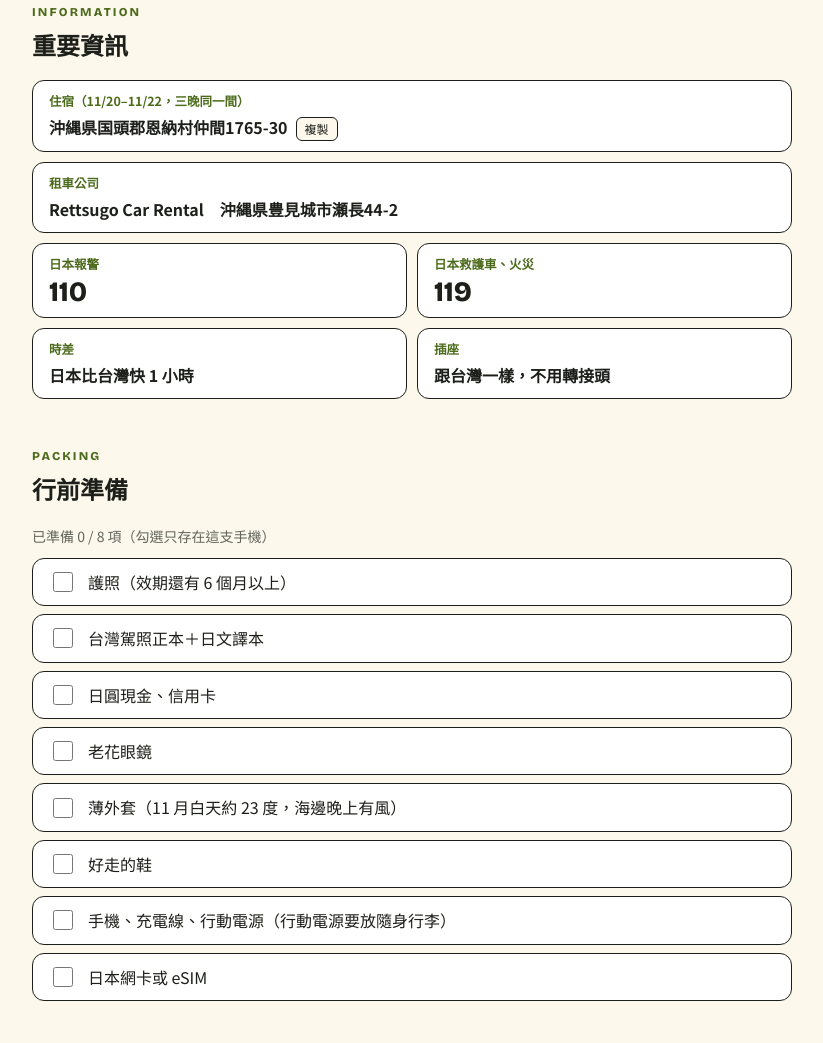
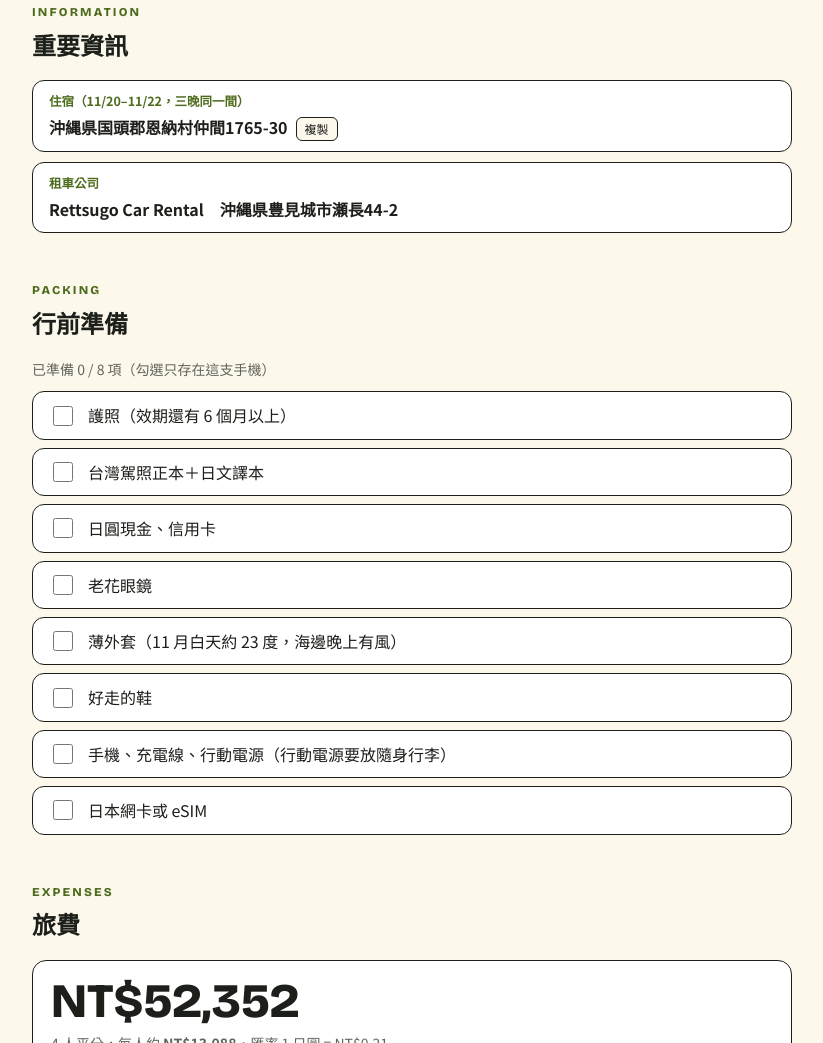
Before and after one commit to wiwwizoo/okinawa-trip-2026, a plain HTML site: page index.html in a window 1280 px wide. Shown: the part 6600-7643 px from the top of the page, without its empty margins (228-1051 px from the left). Drawn offline with nearby package versions, Linux system fonts and the light colour scheme.

Commit message:
拿掉報警、救護車、時差、插座資訊
Co-Authored-By: Claude Opus 5.5 <noreply@anthropic.com>

```diff
--- a/index.html
+++ b/index.html
@@ -229,10 +229,6 @@ footer { margin-top: 40px; font-size: 13px; color: var(--muted); }
     <dl class="info">
       <div class="wide"><dt>住宿（11/20–11/22，三晚同一間）</dt><dd>沖縄県国頭郡恩納村仲間1765-30<button class="copy" type="button" data-copy="沖縄県国頭郡恩納村仲間1765-30">複製</button></dd></div>
       <div class="wide"><dt>租車公司</dt><dd>Rettsugo Car Rental　沖縄県豊見城市瀬長44-2</dd></div>
-      <div><dt>日本報警</dt><dd class="big">110</dd></div>
-      <div><dt>日本救護車、火災</dt><dd class="big">119</dd></div>
-      <div><dt>時差</dt><dd>日本比台灣快 1 小時</dd></div>
-      <div><dt>插座</dt><dd>跟台灣一樣，不用轉接頭</dd></div>
     </dl>
   </section>
 
```
